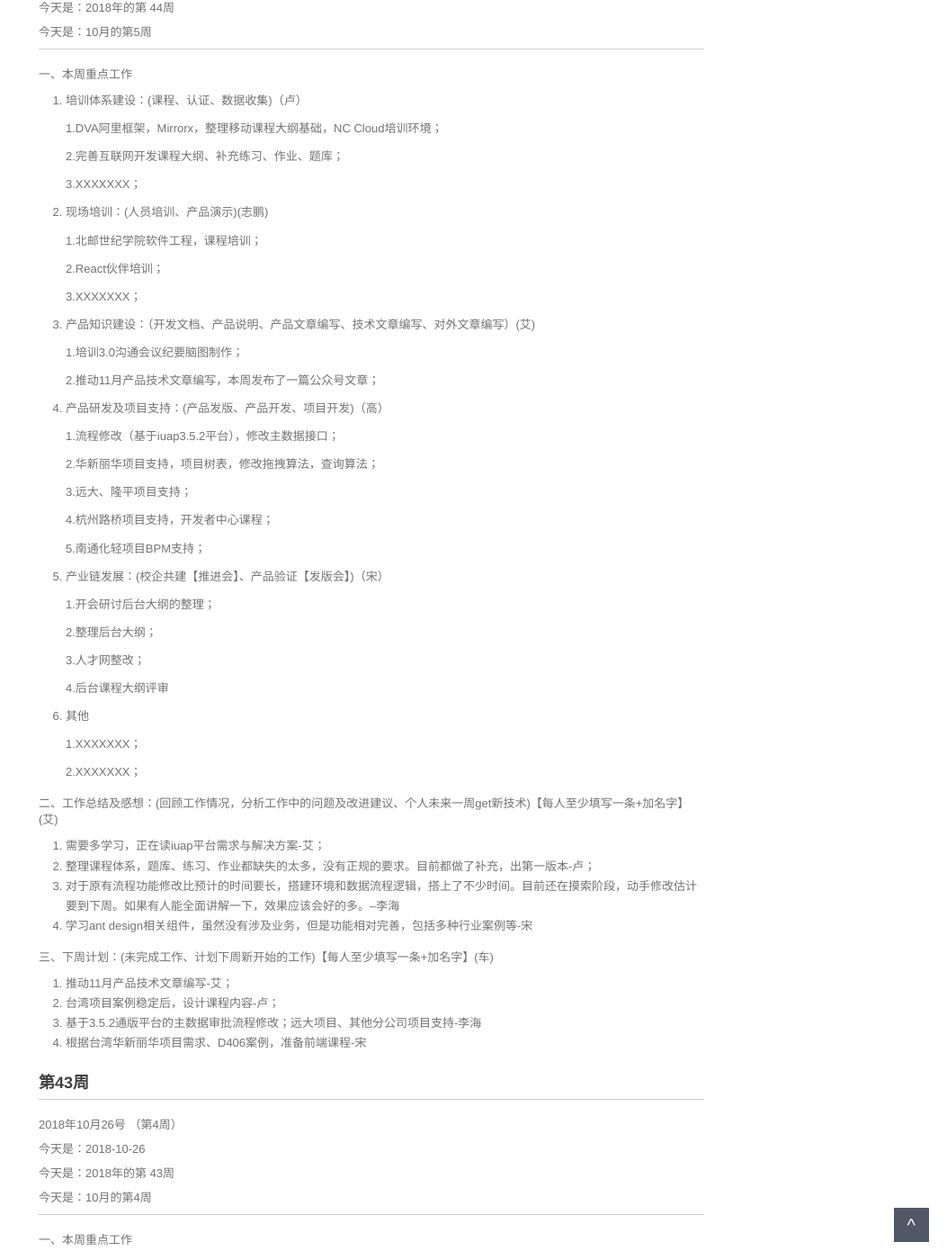
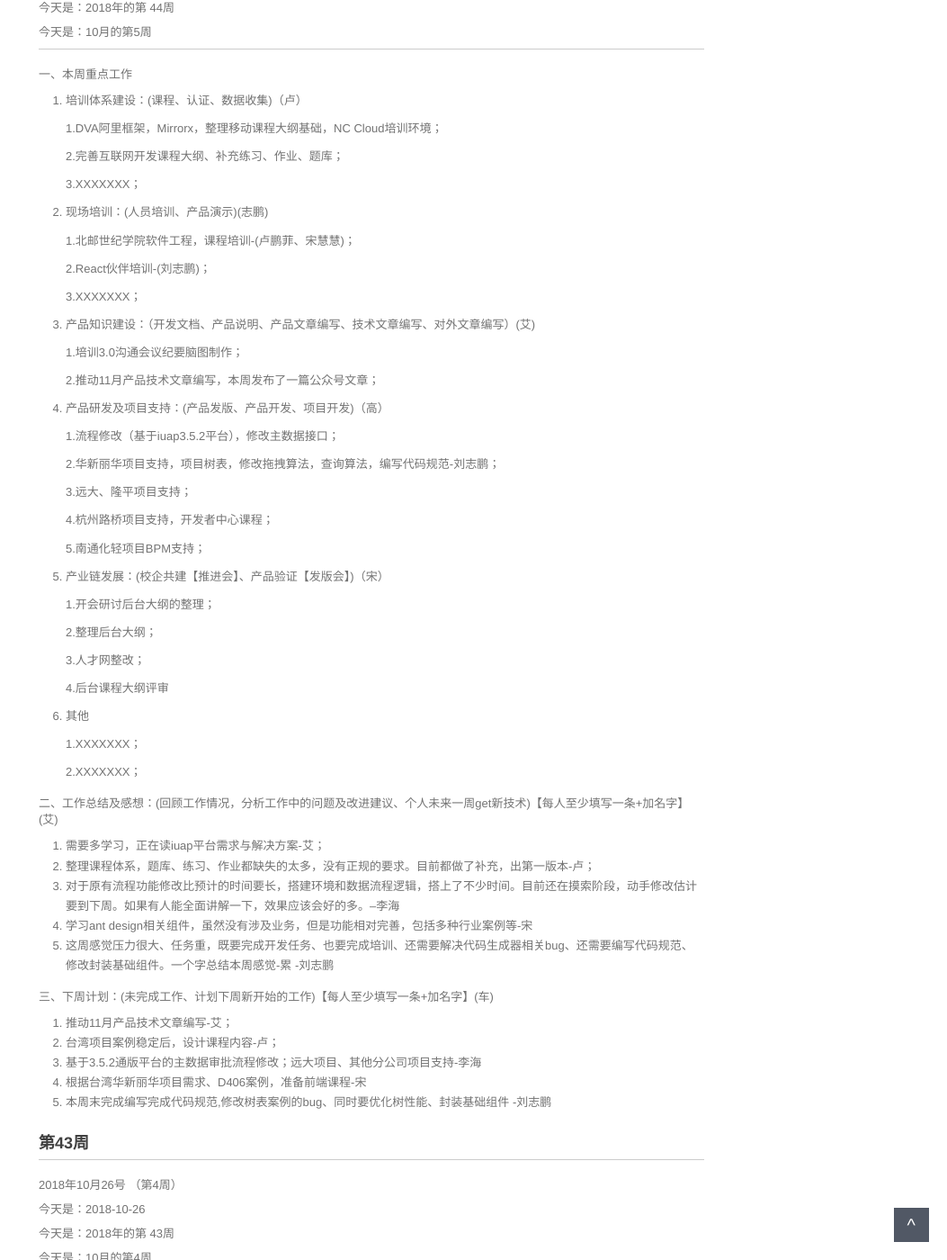
Before and after one commit to walllFlower/blog, a Jekyll site: the page built from _posts/2018-07-17-day_report_cxz.md, in a window 1280 px wide and 1400 px high, scrolled down 435 px. Shown: the whole window at 90% size, without its empty margins (227-1280 px from the left). Built offline with Jekyll 4.4.1, drawn with Linux system fonts in a browser that asks for light colours; comment, search, counter and statistics services are not loaded.

Commit message:
刘志鹏周报20181102

```diff
--- a/_posts/2018-07-17-day_report_cxz.md
+++ b/_posts/2018-07-17-day_report_cxz.md
@@ -34,9 +34,9 @@ categories: 技术运营工作周报
 
 2. 现场培训：(人员培训、产品演示)(志鹏)
 
-    1.北邮世纪学院软件工程，课程培训；
+    1.北邮世纪学院软件工程，课程培训-(卢鹏菲、宋慧慧)；
 
-    2.React伙伴培训；
+    2.React伙伴培训-(刘志鹏)；
 
     3.XXXXXXX；
 
@@ -51,7 +51,7 @@ categories: 技术运营工作周报
 
     1.流程修改（基于iuap3.5.2平台），修改主数据接口；
 
-    2.华新丽华项目支持，项目树表，修改拖拽算法，查询算法；
+    2.华新丽华项目支持，项目树表，修改拖拽算法，查询算法，编写代码规范-刘志鹏；
 
     3.远大、隆平项目支持；
 
@@ -81,6 +81,7 @@ categories: 技术运营工作周报
 2. 整理课程体系，题库、练习、作业都缺失的太多，没有正规的要求。目前都做了补充，出第一版本-卢；
 3. 对于原有流程功能修改比预计的时间要长，搭建环境和数据流程逻辑，搭上了不少时间。目前还在摸索阶段，动手修改估计要到下周。如果有人能全面讲解一下，效果应该会好的多。--李海
 4. 学习ant design相关组件，虽然没有涉及业务，但是功能相对完善，包括多种行业案例等-宋
+5. 这周感觉压力很大、任务重，既要完成开发任务、也要完成培训、还需要解决代码生成器相关bug、还需要编写代码规范、修改封装基础组件。一个字总结本周感觉-累 -刘志鹏
 
 三、下周计划：(未完成工作、计划下周新开始的工作)【每人至少填写一条+加名字】(车)
 
@@ -88,6 +89,7 @@ categories: 技术运营工作周报
 2. 台湾项目案例稳定后，设计课程内容-卢；
 3. 基于3.5.2通版平台的主数据审批流程修改；远大项目、其他分公司项目支持-李海
 4. 根据台湾华新丽华项目需求、D406案例，准备前端课程-宋
+5. 本周末完成编写完成代码规范,修改树表案例的bug、同时要优化树性能、封装基础组件 -刘志鹏
 
 
 
```
